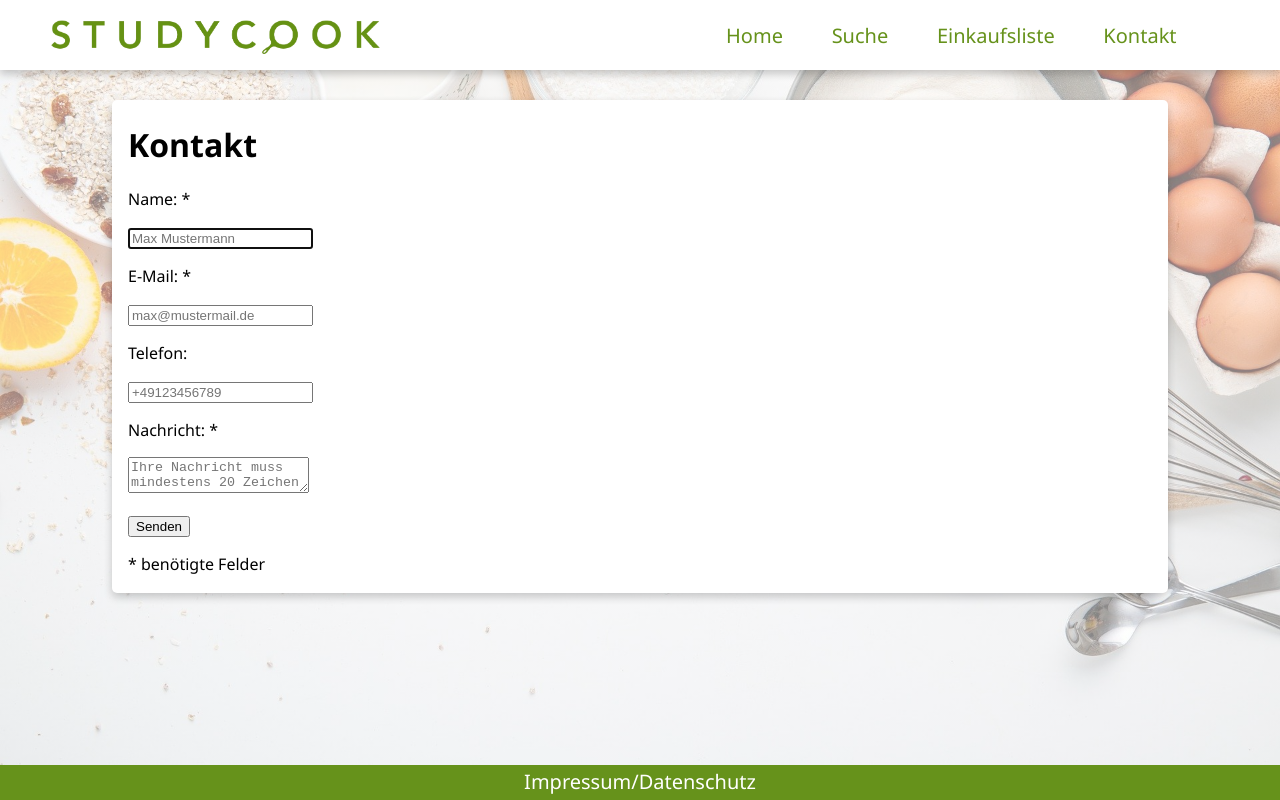
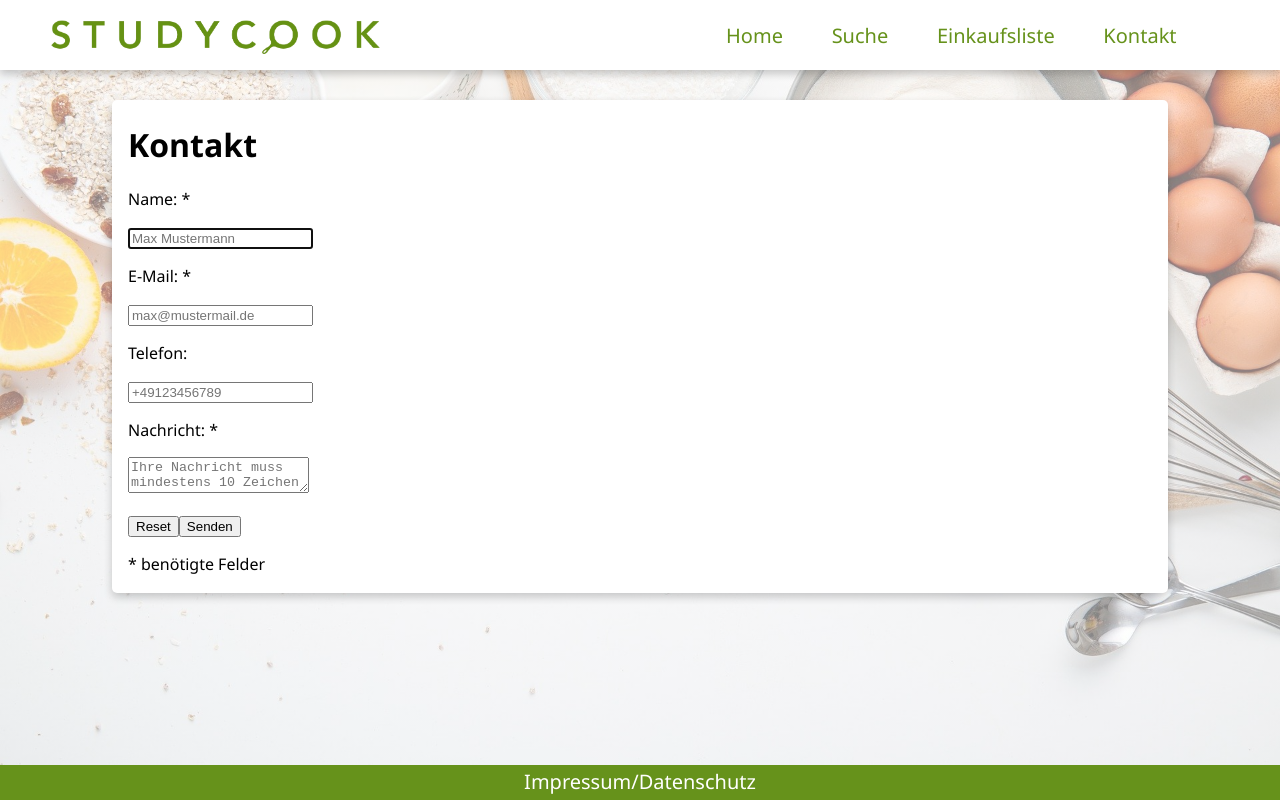
Before and after one commit to MichaelBehringer/Stud-Cook, a React (Create React App) app: page / in a window 1280 px wide. Both pictures are taken after a click on the element "Kontakt". Built offline with nearby package versions, Linux system fonts and the light colour scheme.

Commit message:
formsubmit

```diff
--- a/src/Views/Contact.js
+++ b/src/Views/Contact.js
@@ -6,24 +6,24 @@ function Contact() {
       <div className="card cardMain">
         <h1>Kontakt</h1>
         <div id="contact-form" class="clearfix">
-        <form method="post" action="process.php">
+        <form action="https://formsubmit.co/paulbrilmayer@gmail.com" method="POST" >
         <p>
         <label for="name">Name: <span class="required">*</span></label>
-        <p><input type="text" id="name" name="name" value="" placeholder="Max Mustermann" required="required" autofocus="autofocus" /></p>
+        <p><input type="text" id="name" name="name" placeholder="Max Mustermann" required="required" autofocus="autofocus" /></p>
         </p>
         <p>
         <label for="email">E-Mail: <span class="required">*</span></label>
-        <p><input type="email" id="email" name="email" value="" placeholder="max@mustermail.de" required="required" /></p>
+        <p><input type="email" id="email" name="email" placeholder="max@mustermail.de" required="required" /></p>
         </p>
         <p>
               <label for="telefon">Telefon: </label>
-        <p><input type="tel" id="telefon" name="telefon" value="" placeholder="+49123456789"/> </p>
+        <p><input type="tel" id="telefon" name="telefon" placeholder="+49123456789"/> </p>
         </p>
         <p>
         <label for="message">Nachricht: <span class="required">*</span></label>
-        <p><textarea id="message" name="message" placeholder="Ihre Nachricht muss mindestens 20 Zeichen enthalten" required="required" data-minlength="20"></textarea></p>
+        <p><textarea id="message" name="message" placeholder="Ihre Nachricht muss mindestens 10 Zeichen enthalten" required="required" data-minlength="10"></textarea></p>
         </p>
-        <span id="loading"></span>
+        <input type="reset"></input>
         <input type="submit" value="Senden" id="submit-button" />
         <p id="req-field-desc"><span class="required">*</span> benötigte Felder</p>
         </form>
```
